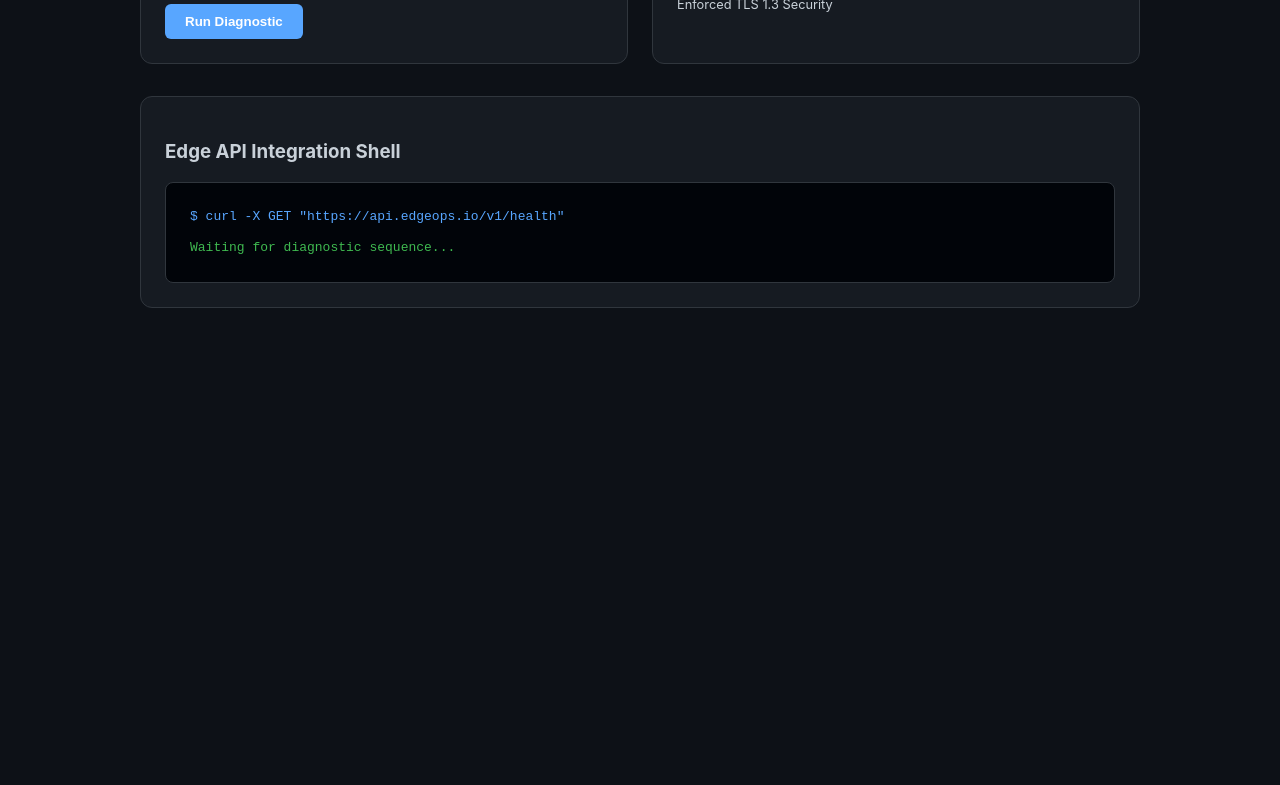
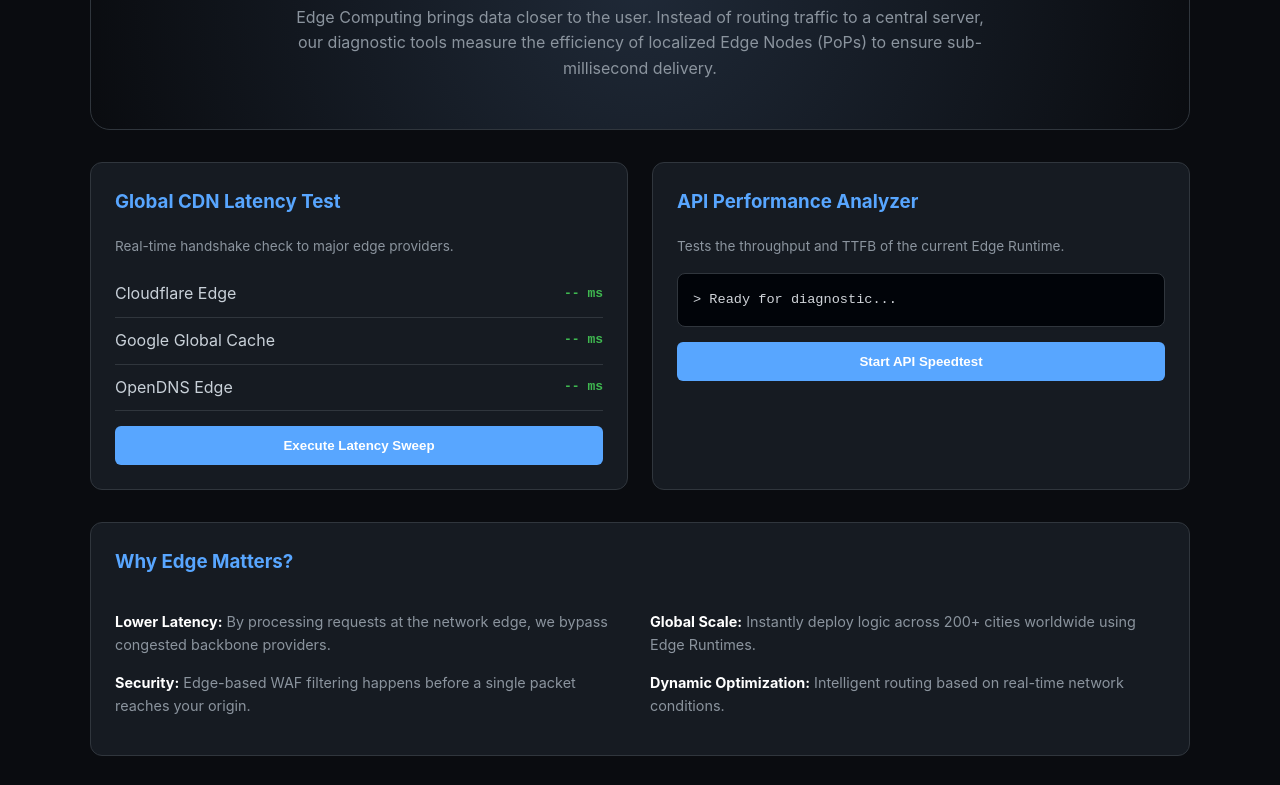
Before and after one commit to novaworldset/Edge-runtime, a website: page public/index.html in a window 1280 px wide. Shown: the part 261-1046 px from the top of the page. Before the commit the page ends 800 px from the top, so only its background shows below. Drawn offline with Linux system fonts and the light colour scheme.

Commit message:
Update index.html

```diff
--- a/public/index.html
+++ b/public/index.html
@@ -3,62 +3,204 @@
 <head>
     <meta charset="UTF-8">
     <meta name="viewport" content="width=device-width, initial-scale=1.0">
-    <title>EdgeOps | Advanced API Analytics</title>
+    <title>EdgeOne | Next-Gen CDN Diagnostic Tool</title>
     <style>
-        :root { --bg: #0d1117; --card: #161b22; --border: #30363d; --accent: #58a6ff; --text: #c9d1d9; --success: #3fb950; }
-        body { font-family: -apple-system, system-ui, sans-serif; background: var(--bg); color: var(--text); margin: 0; padding: 0; }
-        header { padding: 1.5rem 2rem; border-bottom: 1px solid var(--border); display: flex; justify-content: space-between; align-items: center; }
-        .container { max-width: 1000px; margin: 3rem auto; padding: 0 1rem; }
-        .grid { display: grid; grid-template-columns: repeat(auto-fit, minmax(280px, 1fr)); gap: 1.5rem; }
-        .card { background: var(--card); border: 1px solid var(--border); border-radius: 12px; padding: 1.5rem; }
-        .status-dot { height: 10px; width: 10px; background: var(--success); border-radius: 50%; display: inline-block; box-shadow: 0 0 8px var(--success); }
-        .metric { font-size: 2rem; font-weight: bold; margin: 10px 0; color: #fff; }
-        .terminal { background: #010409; padding: 1.5rem; border-radius: 8px; font-family: monospace; border: 1px solid var(--border); line-height: 1.6; }
-        .btn { background: var(--accent); border: none; color: white; padding: 10px 20px; border-radius: 6px; cursor: pointer; font-weight: bold; margin-top: 10px; }
-        .btn:hover { opacity: 0.8; }
-        #results { color: var(--success); margin-top: 10px; }
+        :root {
+            --bg: #0a0c10;
+            --card: #161b22;
+            --border: #30363d;
+            --accent: #58a6ff;
+            --success: #3fb950;
+            --text-main: #c9d1d9;
+            --text-dim: #8b949e;
+        }
+
+        body {
+            font-family: 'Inter', -apple-system, sans-serif;
+            background-color: var(--bg);
+            color: var(--text-main);
+            margin: 0;
+            line-height: 1.6;
+        }
+
+        header {
+            background: rgba(13, 17, 23, 0.9);
+            backdrop-filter: blur(12px);
+            border-bottom: 1px solid var(--border);
+            padding: 1rem 5%;
+            display: flex;
+            justify-content: space-between;
+            align-items: center;
+            position: sticky;
+            top: 0;
+            z-index: 1000;
+        }
+
+        .logo { font-size: 1.5rem; font-weight: 800; color: var(--accent); letter-spacing: -1px; }
+
+        .container { max-width: 1100px; margin: 2rem auto; padding: 0 1.5rem; }
+
+        /* Intro Section */
+        .hero {
+            text-align: center;
+            padding: 3rem 0;
+            background: radial-gradient(circle at center, #1f2937 0%, #0a0c10 100%);
+            border-radius: 20px;
+            margin-bottom: 2rem;
+            border: 1px solid var(--border);
+        }
+
+        .hero h1 { font-size: 2.5rem; margin-bottom: 1rem; color: #fff; }
+        .hero p { color: var(--text-dim); max-width: 700px; margin: 0 auto; }
+
+        /* Cards Grid */
+        .grid { display: grid; grid-template-columns: repeat(auto-fit, minmax(320px, 1fr)); gap: 1.5rem; }
+
+        .card {
+            background: var(--card);
+            border: 1px solid var(--border);
+            border-radius: 12px;
+            padding: 1.5rem;
+            transition: transform 0.2s;
+        }
+
+        .card:hover { border-color: var(--accent); transform: translateY(-2px); }
+
+        .card h3 { margin-top: 0; display: flex; align-items: center; gap: 10px; color: var(--accent); }
+
+        /* Tools */
+        .test-row {
+            display: flex;
+            justify-content: space-between;
+            align-items: center;
+            padding: 10px 0;
+            border-bottom: 1px solid var(--border);
+        }
+
+        .ping-val { font-weight: bold; color: var(--success); font-family: monospace; }
+
+        .btn {
+            background: var(--accent);
+            color: white;
+            border: none;
+            padding: 12px 24px;
+            border-radius: 6px;
+            cursor: pointer;
+            font-weight: 600;
+            width: 100%;
+            margin-top: 15px;
+        }
+
+        .btn:disabled { background: #30363d; cursor: not-allowed; }
+
+        .terminal {
+            background: #010409;
+            padding: 15px;
+            border-radius: 8px;
+            font-family: 'Fira Code', monospace;
+            font-size: 0.85rem;
+            color: #d1d5da;
+            margin-top: 15px;
+            border: 1px solid var(--border);
+        }
+
+        footer { text-align: center; padding: 4rem 0; color: var(--text-dim); font-size: 0.9rem; }
     </style>
 </head>
 <body>
+
 <header>
-        <div style="font-weight: bold; font-size: 1.2rem; color: var(--accent);">EdgeOps Node Manager</div>
-        <div style="font-size: 0.9rem;"><span class="status-dot"></span> Edge Clusters: Online</div>
+    <div class="logo">EdgeOne Engine</div>
+    <div style="display:flex; gap: 20px; font-size: 0.9rem;">
+        <span>Network Status: <b style="color:var(--success)">Healthy</b></span>
+    </div>
 </header>
+
 <div class="container">
+    <section class="hero">
+        <h1>Understanding Edge CDN</h1>
+        <p>Edge Computing brings data closer to the user. Instead of routing traffic to a central server, our diagnostic tools measure the efficiency of localized Edge Nodes (PoPs) to ensure sub-millisecond delivery.</p>
+    </section>
+
     <div class="grid">
         <div class="card">
-                <h3>Local Edge Latency</h3>
-                <div class="metric" id="latency">-- ms</div>
-                <button class="btn" onclick="testSpeed()">Run Diagnostic</button>
+            <h3>Global CDN Latency Test</h3>
+            <p style="font-size:0.85rem; color:var(--text-dim)">Real-time handshake check to major edge providers.</p>
+            <div id="ping-results">
+                <div class="test-row"><span>Cloudflare Edge</span> <span class="ping-val" id="cf-ping">-- ms</span></div>
+                <div class="test-row"><span>Google Global Cache</span> <span class="ping-val" id="gg-ping">-- ms</span></div>
+                <div class="test-row"><span>OpenDNS Edge</span> <span class="ping-val" id="od-ping">-- ms</span></div>
             </div>
+            <button class="btn" onclick="runPingTest()">Execute Latency Sweep</button>
+        </div>
+
         <div class="card">
-                <h3>Active Protocol</h3>
-                <div class="metric">HTTP/3</div>
-                <p style="font-size: 0.8rem; color: var(--text-secondary);">Enforced TLS 1.3 Security</p>
+            <h3>API Performance Analyzer</h3>
+            <p style="font-size:0.85rem; color:var(--text-dim)">Tests the throughput and TTFB of the current Edge Runtime.</p>
+            <div class="terminal" id="speed-log">
+                > Ready for diagnostic...
+            </div>
+            <button class="btn" onclick="runSpeedTest()" id="speed-btn">Start API Speedtest</button>
         </div>
     </div>
+
     <div class="card" style="margin-top: 2rem;">
-            <h3>Edge API Integration Shell</h3>
-            <div class="terminal">
-                <div style="color: var(--accent);">$ curl -X GET "https://api.edgeops.io/v1/health"</div>
-                <div id="results">Waiting for diagnostic sequence...</div>
+        <h3>Why Edge Matters?</h3>
+        <div style="display: grid; grid-template-columns: 1fr 1fr; gap: 20px; font-size: 0.9rem; color: var(--text-dim);">
+            <div>
+                <p><b style="color:#fff">Lower Latency:</b> By processing requests at the network edge, we bypass congested backbone providers.</p>
+                <p><b style="color:#fff">Security:</b> Edge-based WAF filtering happens before a single packet reaches your origin.</p>
+            </div>
+            <div>
+                <p><b style="color:#fff">Global Scale:</b> Instantly deploy logic across 200+ cities worldwide using Edge Runtimes.</p>
+                <p><b style="color:#fff">Dynamic Optimization:</b> Intelligent routing based on real-time network conditions.</p>
             </div>
         </div>
     </div>
+</div>
+
+<footer>
+    &copy; 2024 EdgeOne Diagnostics Laboratory. All tests are non-invasive and performance-focused.
+</footer>
+
 <script>
-        async function testSpeed() {
-            const start = Date.now();
-            const resEl = document.getElementById('results');
-            resEl.innerText = "Scanning edge nodes...";
+    async function measurePing(url) {
+        const start = performance.now();
         try {
-                await fetch('https://worldtimeapi.org/api/timezone/Etc/UTC');
-                const duration = Date.now() - start;
-                document.getElementById('latency').innerText = duration + "ms";
-                resEl.innerText = "✓ Diagnostic complete. All headers sanitized. Processing time: " + duration + "ms";
+            await fetch(url, { mode: 'no-cors', cache: 'no-cache' });
+            return Math.floor(performance.now() - start) + "ms";
+        } catch (e) { return "Timeout"; }
+    }
+
+    async function runPingTest() {
+        document.getElementById('cf-ping').innerText = "Testing...";
+        document.getElementById('gg-ping').innerText = "Testing...";
+        document.getElementById('od-ping').innerText = "Testing...";
+
+        document.getElementById('cf-ping').innerText = await measurePing('https://1.1.1.1/cdn-cgi/trace');
+        document.getElementById('gg-ping').innerText = await measurePing('https://8.8.8.8/generate_204');
+        document.getElementById('od-ping').innerText = await measurePing('https://208.67.222.222');
+    }
+
+    async function runSpeedTest() {
+        const btn = document.getElementById('speed-btn');
+        const log = document.getElementById('speed-log');
+        btn.disabled = true;
+        log.innerHTML = "> Initiating Edge Fetch...<br>> Verifying Headers...";
+
+        const start = performance.now();
+        try {
+            const response = await fetch('/api/health');
+            const data = await response.json();
+            const end = performance.now();
+
+            log.innerHTML = `> Response Received<br>> Node: ${data.node || 'Edge-Core'}<br>> Time to First Byte: ${(end-start).toFixed(2)}ms<br>> Status: Success`;
         } catch (e) {
-                resEl.innerText = "Error: Network unreachable.";
+            log.innerHTML = "> Error: Edge Node Unreachable";
         }
+        btn.disabled = false;
     }
 </script>
+
 </body>
 </html>
```
Lines whose indentation alone changed are shown as unchanged.
